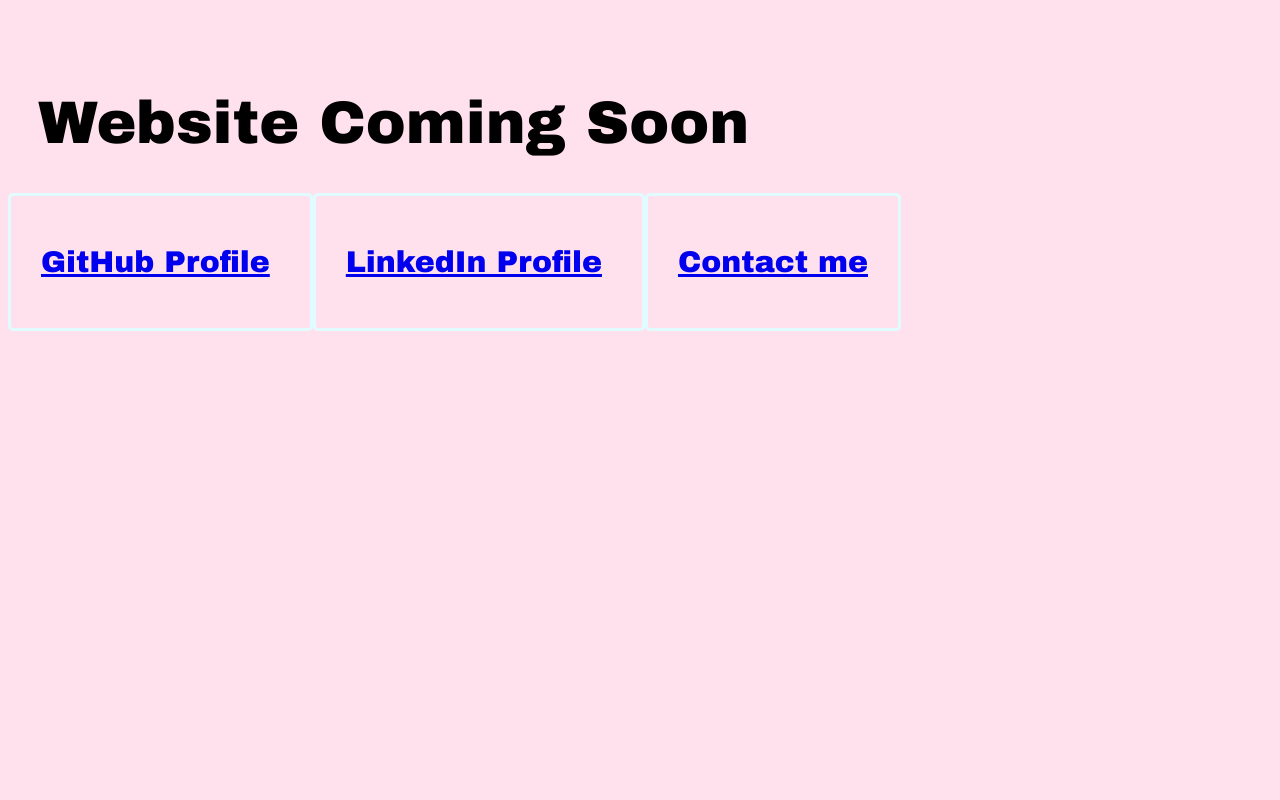
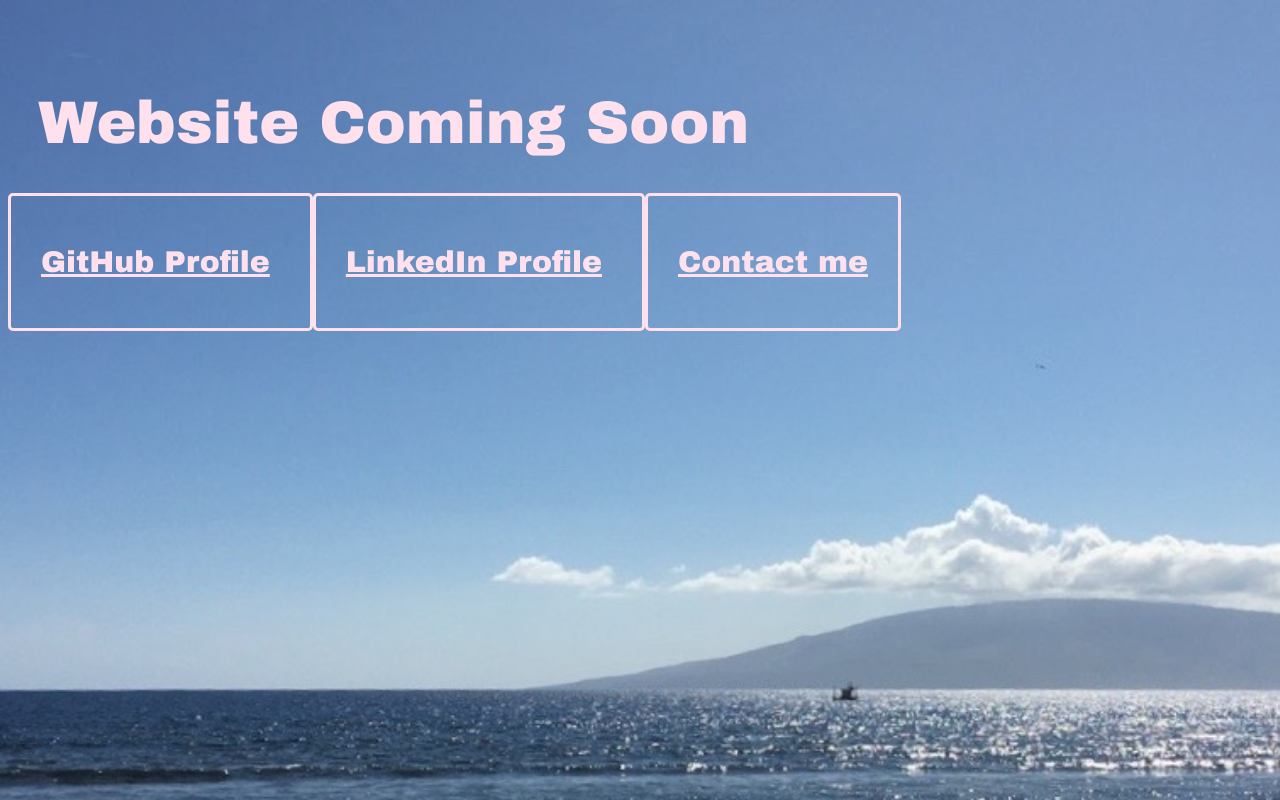
Before and after one commit to taliatrilling/talia.dev, a plain HTML site: page index.html in a window 1280 px wide. Drawn offline with Linux system fonts and the light colour scheme.

Commit message:
updated color scheme and added background photo

```diff
--- a/stylesheet.css
+++ b/stylesheet.css
@@ -1,8 +1,23 @@
 body {
 	font-family: "Arial Black", Gadget, sans-serif;
-	background-color: #ffe1ed;
+	color: #ffe1ed;
+	background-image: url("IMG_8369.jpg");
+	background-repeat: no-repeat;
+	background-size: cover;
+	background-attachment: fixed;
 	font-size: 30px;
+}
 
+a:link {
+	color: #ffe1ed;
+}
+
+a: visited {
+	color: #ff95bf;
+}
+
+a:hover {
+	color: #ff95bf;
 }
 h1 {
 	padding: 50px 30px 50px 30px;
@@ -11,7 +26,7 @@ h1 {
 p1 {
 	border-style: solid;
 	border-width: small;
-	border-color: #e1fcff;
+	border-color: #ffe1ed;
 	border-radius: 5px;
 	padding: 50px 30px 50px 30px;
 }
@@ -19,7 +34,7 @@ p1 {
 p2 {
 	border-style: solid;
 	border-width: small;
-	border-color: #e1fcff;
+	border-color: #ffe1ed;
 	border-radius: 5px;
 	padding: 50px 30px 50px 30px;
 }
@@ -27,7 +42,7 @@ p2 {
 p3 {
 	border-style: solid;
 	border-width: small;
-	border-color: #e1fcff;
+	border-color: #ffe1ed;
 	border-radius: 5px;
 	padding: 50px 30px 50px 30px;
 }
```
Also changed, not shown: IMG_8369.jpg (added).
